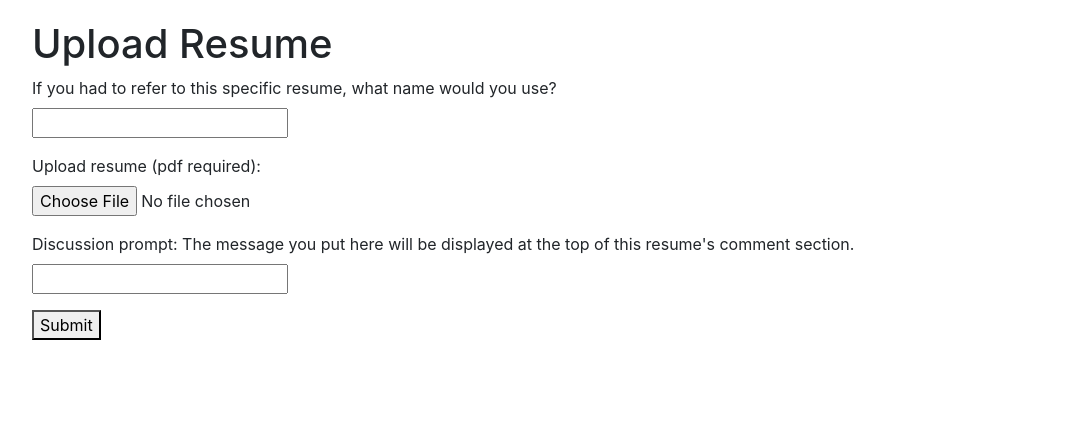
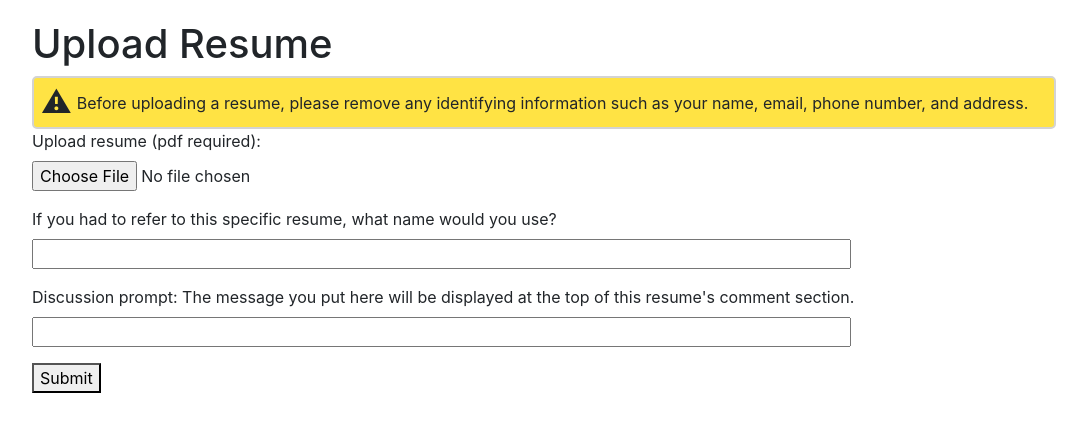
Before and after one commit to zgstumpf/ratemyresume, a Django app: page /upload/ in a window 1280 px wide. Shown: the part 49-481 px from the top of the page, without its empty margins (96-1183 px from the left). Run offline with Django 5.2, Linux system fonts and the light colour scheme; the visitor is signed in with stand-in values (Sample User, id 1); some libraries are stand-ins or nearby versions.

Commit message:
small improvements

```diff
--- a/resumes/forms.py
+++ b/resumes/forms.py
@@ -4,11 +4,11 @@ from resumes.models import Resume, Comment, Rating
 class UploadResumeForm(ModelForm):
     class Meta:
         model = Resume
-        fields = ['name', 'file', 'description']
+        fields = ['file', 'name', 'description']
         labels = {
+            'file': 'Upload resume (pdf required)',
             'name': 'If you had to refer to this specific resume, what name would you use?',
             'description': "Discussion prompt: The message you put here will be displayed at the top of this resume's comment section.",
-            'file': 'Upload resume (pdf required)',
         }
 
 class UploadCommentForm(ModelForm):
--- a/resumes/static/resumes/upload.css
+++ b/resumes/static/resumes/upload.css
@@ -6,3 +6,29 @@ label, input {
 .content {
     margin: 0% 10%;
 }
+
+input {
+    width: 80%
+}
+
+.warning-box {
+    display: flex;
+    align-items: center;
+    background-color: #ffe344;
+    border: 2px solid lightgrey;
+    border-radius: 5px;
+    padding: 2px;
+}
+
+.warning-box * {
+    /* display: inline-block; */
+}
+
+.warning-symbol {
+    font-size: 30px;
+    padding: 0px 5px;
+}
+
+.warning-text {
+    margin-bottom: 0px;
+}
--- a/resumes/templates/resumes/upload.html
+++ b/resumes/templates/resumes/upload.html
@@ -9,6 +9,11 @@
 {% block content %}
     <h1>Upload Resume</h1>
 
+    <div class="warning-box">
+        <span class="warning-symbol">&#9888;</span>
+        <p class="warning-text">Before uploading a resume, please remove any identifying information such as your name, email, phone number, and address.</p>
+    </div>
+
     <form method="post" enctype="multipart/form-data">
         {% csrf_token %}
         {{ form.as_p }}
--- a/resumes/views.py
+++ b/resumes/views.py
@@ -1,5 +1,6 @@
 from django.shortcuts import render
 from django.core import serializers
+from django.core.exceptions import ObjectDoesNotExist
 from django.http import Http404, HttpResponse, HttpResponseNotAllowed, HttpResponseRedirect, JsonResponse
 from django.contrib.auth.decorators import login_required
 from django.contrib.auth.models import User
@@ -116,7 +117,11 @@ def details(request, resume_id):
         ratingsValues = [rating.value for rating in ratings]
         avgRating = round(sum(ratingsValues) / len(ratingsValues),2)
         # Out of those ratings, find the one that belongs to the signed in user
-        userRating = ratings.filter(user_id=request.user.id).get()
+        try:
+            userRating = ratings.filter(user_id=request.user.id).get()
+        except ObjectDoesNotExist:
+            userRating = None
+
 
     context = {
         "resume": resume,
```
